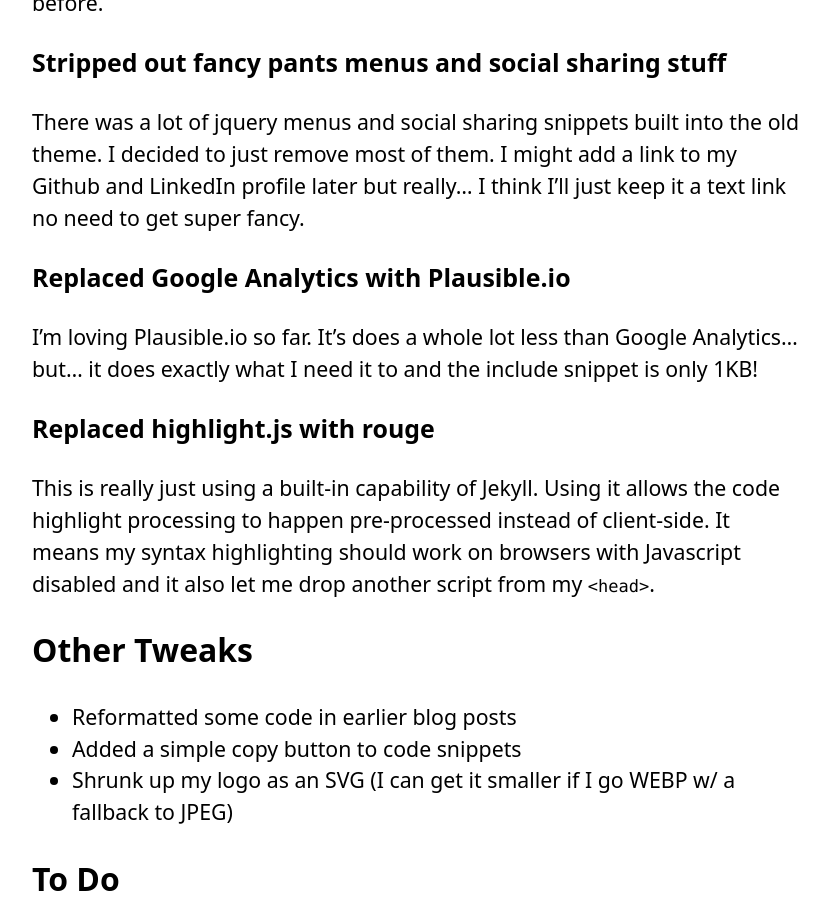
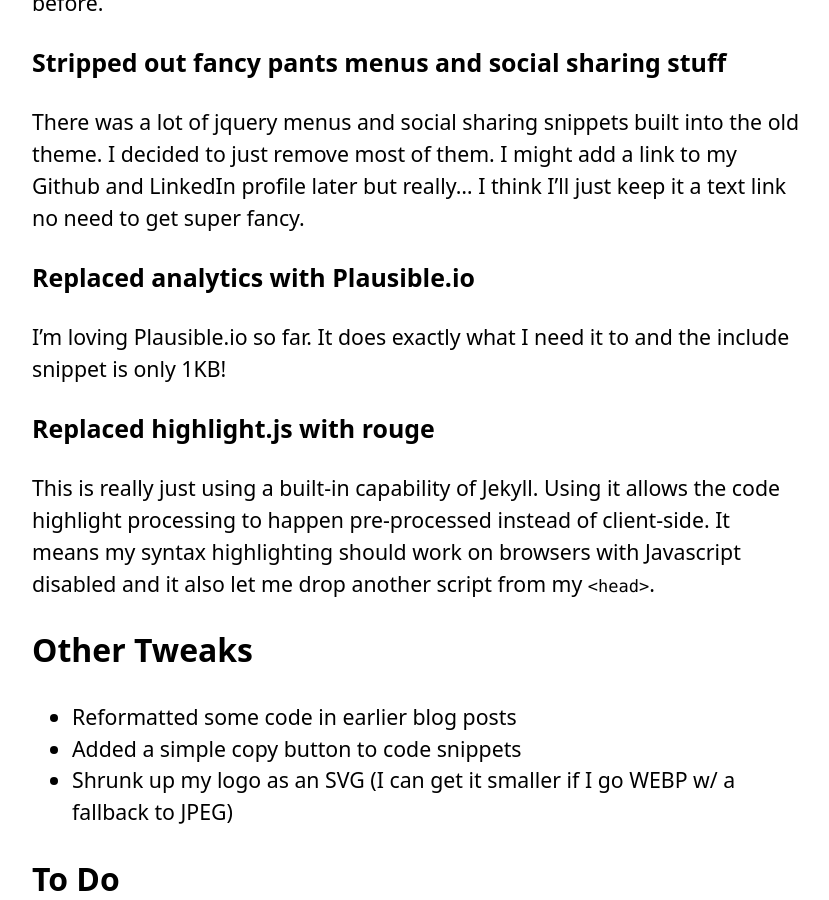
Before and after one commit to Tiberriver256/Tiberriver256.GitHub.io, a Jekyll site: the page built from _posts/2023-01-11-BlogImprovements.md, in a window 1280 px wide and 900 px high, scrolled down 1851 px. Shown: the whole window, without its empty margins (224-1053 px from the left). Built offline with Jekyll 4.4.1, drawn with Linux system fonts in a browser that asks for light colours; comment, search, counter and statistics services are not loaded; some of the changed text lies outside the part shown.

Commit message:
Remove Google Analytics references

```diff
--- a/_config.yml
+++ b/_config.yml
@@ -36,7 +36,6 @@
   # google_plus:    +yourid
 
 # Analytics and webmaster tools stuff goes here
-google_analytics: G-4DS8LE3MB2
 google_verify: SkYg6CIVG1p7WbqGm-KTy1l3lYOKRySzKYEt7ZI_EG8
 # https://ssl.bing.com/webmaster/configure/verify/ownership Option 2 content= goes here
 # bing_verify:
--- a/_posts/2023-01-11-BlogImprovements.md
+++ b/_posts/2023-01-11-BlogImprovements.md
@@ -28,7 +28,7 @@
 1. Went with a super minimal CSS template based off of
    [https://thejollyteapot.com/](https://thejollyteapot.com/)
 2. Stripped out all my fancy pants menus and social sharing
-3. Replaced Google Analytics with [Plausible.io](https://plausible.io)
+3. Replaced analytics with [Plausible.io](https://plausible.io)
 4. Replaced highlight.js with Jekyll rouge
 
 ### Minimal CSS
@@ -70,11 +70,10 @@
 and LinkedIn profile later but really... I think I'll just keep it a text link
 no need to get super fancy.
 
-### Replaced Google Analytics with Plausible.io
+### Replaced analytics with Plausible.io
 
-I'm loving Plausible.io so far. It's does a whole lot less than Google
-Analytics... but... it does exactly what I need it to and the include snippet is
-only 1KB!
+I'm loving Plausible.io so far. It does exactly what I need it to and the
+include snippet is only 1KB!
 
 ### Replaced highlight.js with rouge
 
```
Also changed, not shown: CLAUDE.md (+0 -1 lines), README.md.
